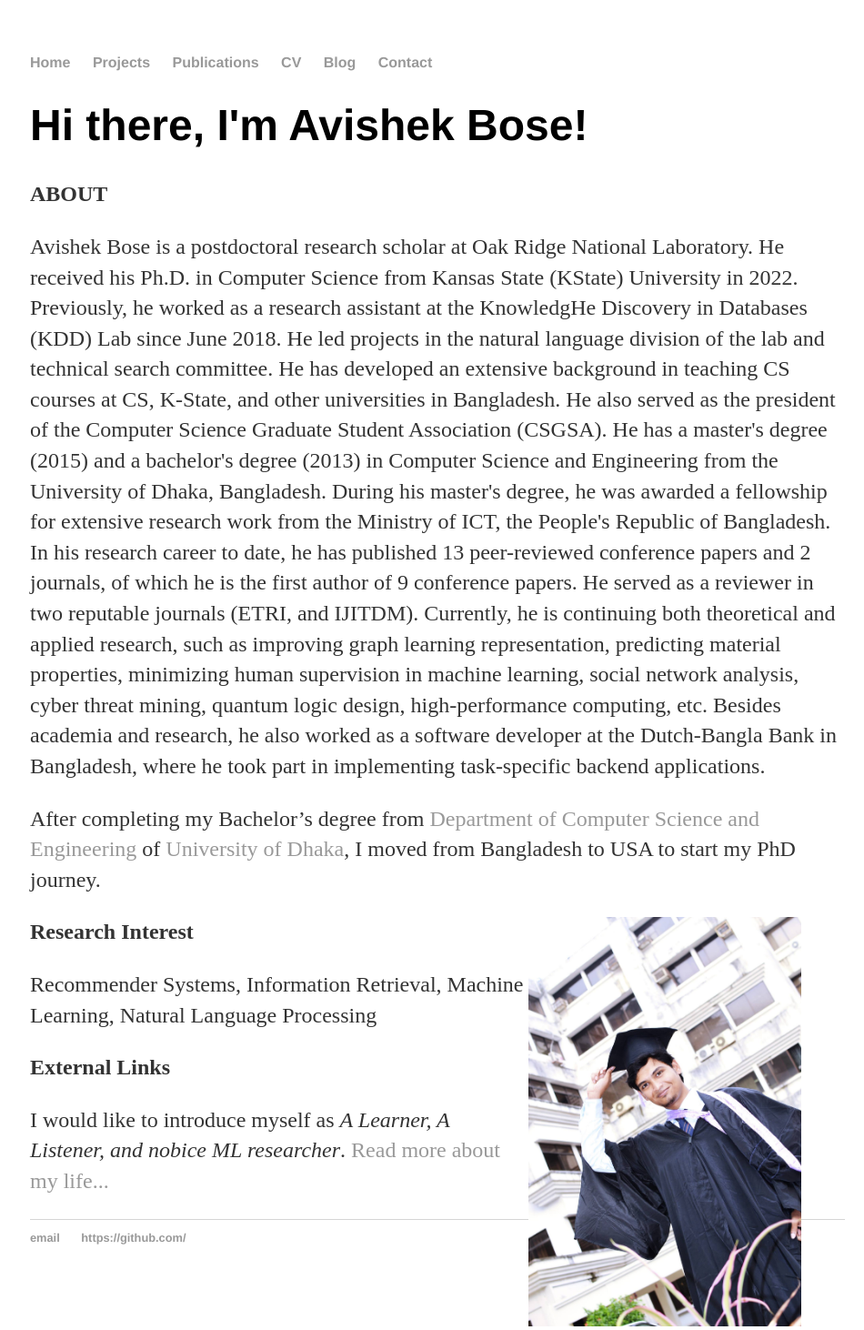
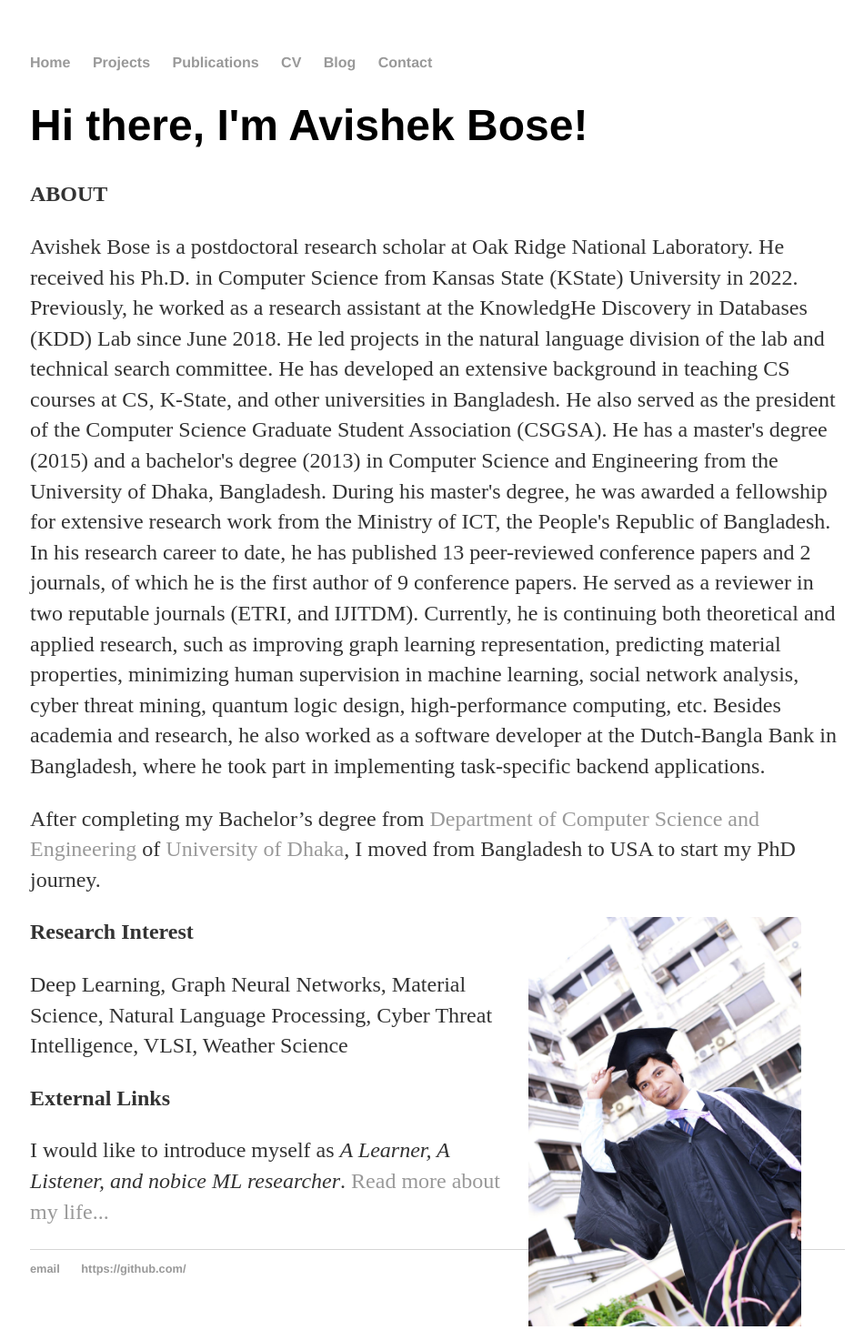
Before and after one commit to abose17/abose17.github.io, a Jekyll site: the page built from index.html, in a window 1280 px wide. Shown: the whole page at 91% size, without its empty margins (159-1109 px from the left). Built offline with Jekyll 4.4.1, drawn with Linux system fonts in a browser that asks for light colours.

Commit message:
Update index.html

```diff
--- a/index.html
+++ b/index.html
@@ -15,7 +15,7 @@ title: Avishek Bose, A learner
 
           <p><strong>Research Interest</strong></p>
 
-          <p>Recommender Systems, Information Retrieval, Machine Learning, Natural Language Processing</p>
+          <p>Deep Learning, Graph Neural Networks, Material Science, Natural Language Processing, Cyber Threat Intelligence, VLSI, Weather Science</p>
 
           <p><strong>External Links</strong></p>
 
```
